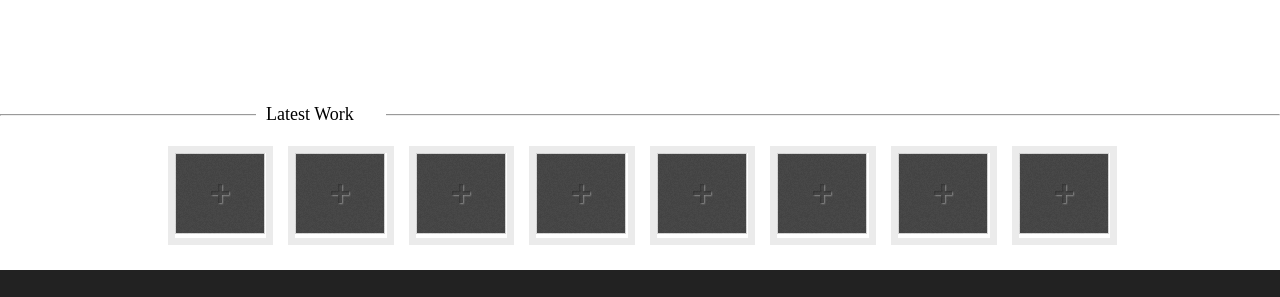
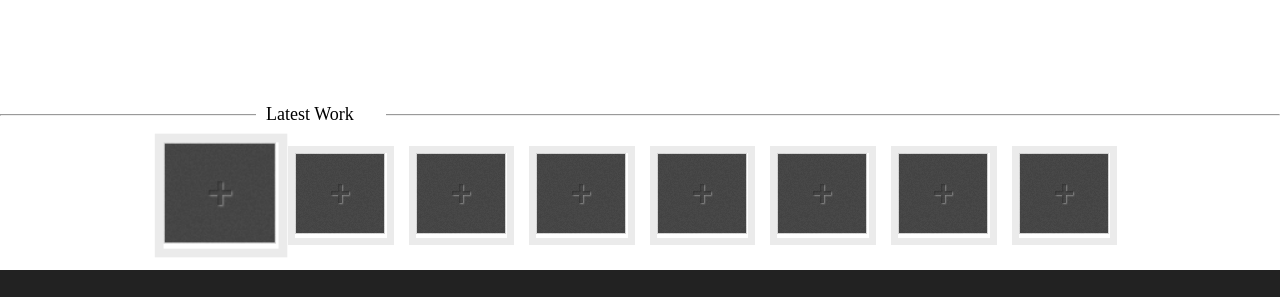
Before and after one commit to NguyenDuyKien/nguyenduykien.github.io, a plain HTML site: page Wordy/index.html in a window 1280 px wide. In both pictures the pointer is over the element 220 px from the left and 1061 px from the top of the page. Shown: the part 866-1163 px from the top of the page. Drawn offline with Linux system fonts and the light colour scheme.

Commit message:
change title and hover product

```diff
--- a/Wordy/index.html
+++ b/Wordy/index.html
@@ -2,7 +2,7 @@
 <html lang="en">
 <head>
 	<meta charset="UTF-8">
-	<title>Bai 4</title>
+	<title>Wordy</title>
 	<meta http-equiv="X-UA-Compatible" content="IE=edge">
     <meta name="viewport" content="width=device-width, initial-scale=1">
 	<link rel="stylesheet" href="style.css" type="text/css">
--- a/Wordy/style.css
+++ b/Wordy/style.css
@@ -332,6 +332,13 @@ li{
 	border: 7px solid #ebebeb;
 	margin: 0 7.5px 25px 7.5px;
 }
+.col-5:hover{
+	 -webkit-transform:scale(1.25); /* Safari and Chrome */
+    -moz-transform:scale(1.25); /* Firefox */
+    -ms-transform:scale(1.25); /* IE 9 */
+    -o-transform:scale(1.25); /* Opera */
+     transform:scale(1.25);
+}
 .col-firt{
 	margin-left: 0;
 }
```
